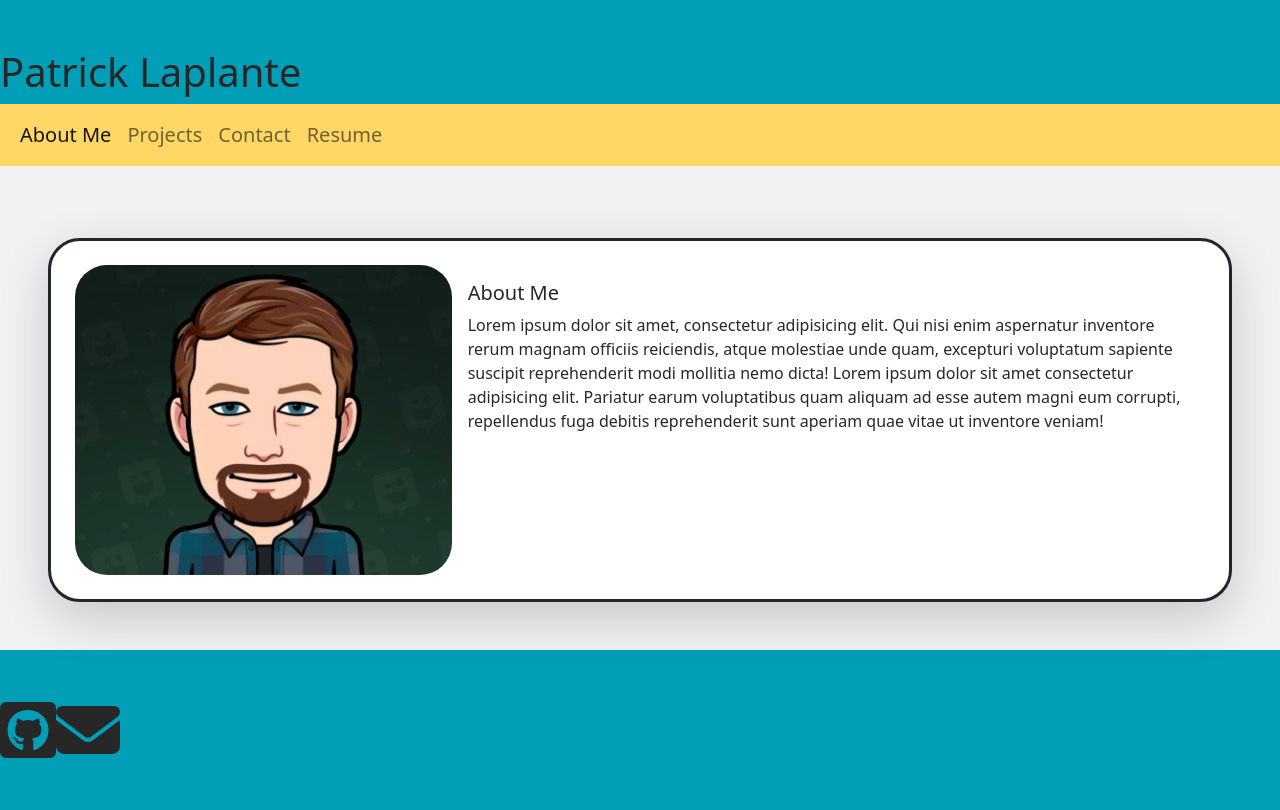
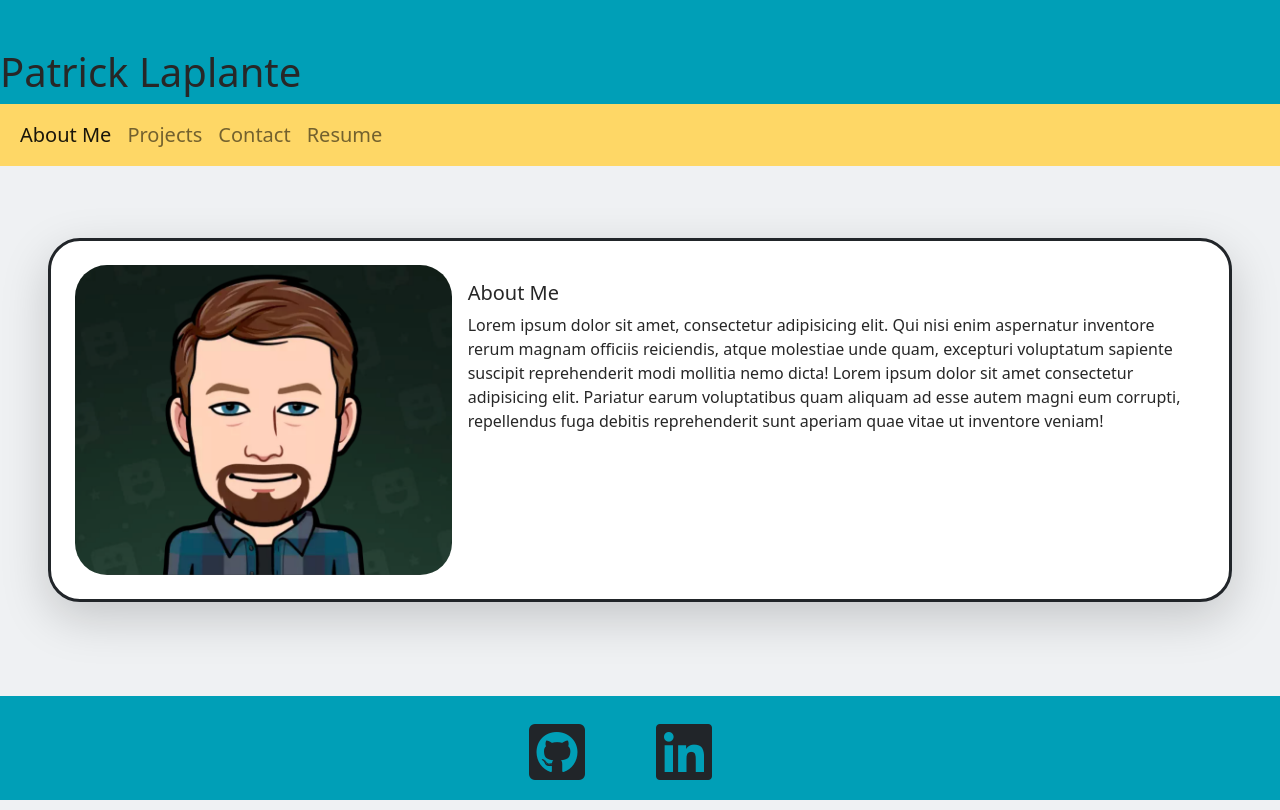
Before and after one commit to MorningSol/react-portfolio, a React (Create React App) app: page / in a window 1280 px wide. Built offline with nearby package versions, Linux system fonts and the light colour scheme.

Commit message:
completed footer, added list of proficiencies

```diff
--- a/src/components/About/index.jsx
+++ b/src/components/About/index.jsx
@@ -3,7 +3,7 @@ import Avatar from '../../assets/img/avatar.png'
 
 function About() {
     return (
-        <section className="card m-5 p-3 border border-3 border-dark rounded-5 p-4 shadow-lg">
+        <section className="card m-5 border border-3 border-dark rounded-5 p-4 shadow-lg">
             <div className="row g-0">
                 <div className="col-md-4">
                     <img src={Avatar} className="img-fluid rounded-5" alt="..."/>
--- a/src/components/Footer/index.jsx
+++ b/src/components/Footer/index.jsx
@@ -6,11 +6,20 @@ import React from 'react';
 
 function Footer() {
     return (
-        <footer className='mt-auto py-5'>
-            <div>
-            <i class="fa-brands fa-github-square fa-4x"></i>
-
-            <i class="fa-solid fa-envelope fa-4x"></i>
+        <footer className='mt-auto pt-4 pb-3'>
+            <div className='container'>
+            <div className='row justify-content-center'>
+            <div className='mx-3 p-0 col-1'>
+            <a className='link-dark' rel='noreferrer' href="https://github.com/MorningSol" target="_blank">
+                 <i className="fa-brands fa-github-square fa-4x"></i>
+            </a>
+            </div>
+            <div className='mx-3 p-0 col-1'>
+            <a className='link-dark' rel='noreferrer' href="https://ca.linkedin.com/" target="_blank">
+                <i className="fa-brands fa-linkedin fa-4x"></i>
+            </a>
+            </div>
+            </div>
             </div>
         </footer>
     );
--- a/src/components/Navigation/index.jsx
+++ b/src/components/Navigation/index.jsx
@@ -6,7 +6,10 @@ function Nav({ currentPage, handlePageChange }) {
     return (
         <nav className="navbar navbar-expand-lg fs-5 mb-4 py-2">
             <div className="container-fluid">
-                <div className="collapse navbar-collapse" id="navbarNav">
+                <button className="navbar-toggler" type="button" data-bs-toggle="collapse" data-bs-target="#navbarNavDropdown" aria-controls="navbarNavDropdown" aria-expanded="false" aria-label="Toggle navigation">
+                    <span className="navbar-toggler-icon"></span>
+                </button>
+                <div className="collapse navbar-collapse" id="navbarNavDropdown">
                     <ul className="navbar-nav">
                         <li className="nav-item">
                             <a
--- a/src/components/Resume/index.js
+++ b/src/components/Resume/index.js
@@ -3,7 +3,30 @@ import React from 'react';
 function Resume() {
     return (
         <div className=''>
+            <h5>Front-End Proficiencies</h5>
+				<ul>
+					<li>HTML</li>
+					<li>CSS</li>
+					<li>JavaScript</li>
+					<li>jQuery</li>
+                    <li>responsive design</li>
+					<li>React</li>
+                    <li>Bootstrap</li>
+				</ul>
 
+				<h5>Back-End Proficiencies</h5>
+				<ul>
+					<li>APIs</li>
+					<li>NodeJS</li>
+					<li>Express</li>
+					<li>MySQL</li>
+                    <li>Sequelize</li>
+                    <li>MongoDB</li>
+					<li>Mongoose</li>
+					<li>REST</li>
+                    <li>GraphQL</li>
+					<li>Progressive Web Applications (PWA)</li>
+				</ul>
         </div>
     );
 }
```
Also changed, not shown: src/index.css (line endings or trailing spaces).
